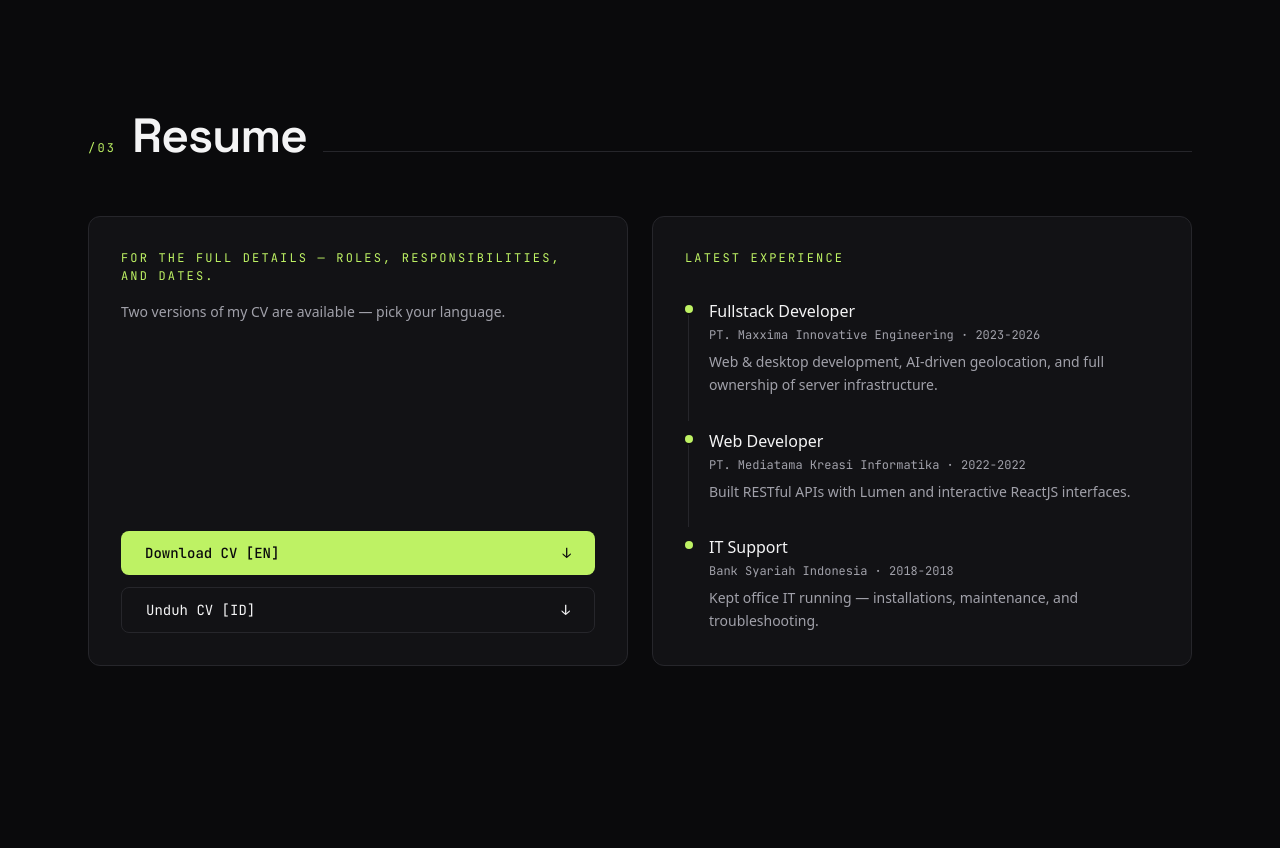
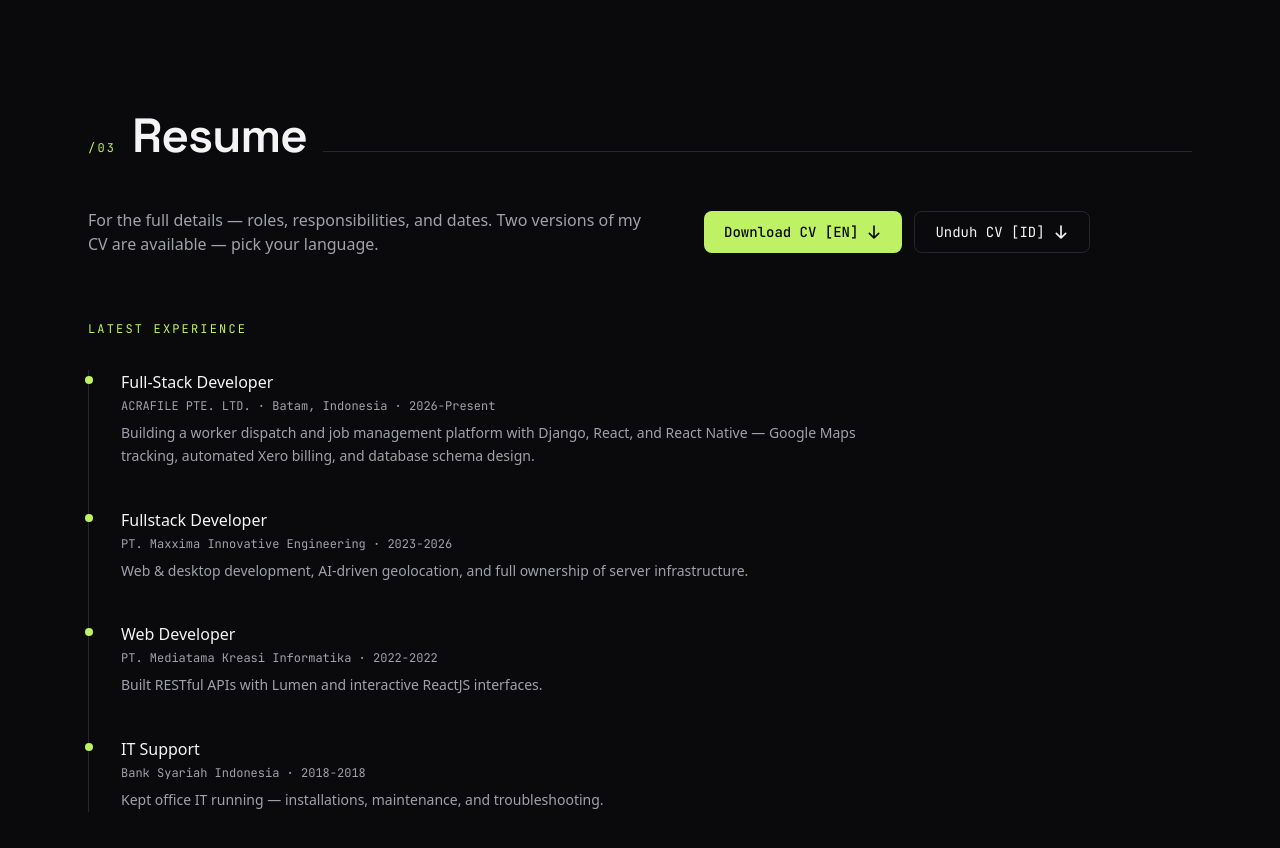
Before and after one commit to ginanjar-tg/my-portfolio, a Next.js app: page /components/Resume in a window 1280 px wide. Shown: the top 848 px of the page. Before the commit the page ends 800 px from the top, so only its background shows below. Built offline with nearby package versions, Linux system fonts and the light colour scheme.

Commit message:
fix: image drag, resume layout, entity bug; add ACRAFILE role

```diff
--- a/data/content.js
+++ b/data/content.js
@@ -34,6 +34,27 @@ export const languages = [
 ];
 
 export const workExperience = [
+  {
+    title: {
+      id: "Full-Stack Developer",
+      en: "Full-Stack Developer",
+      zh: "全栈开发工程师",
+    },
+    short: {
+      id: "Membangun platform manajemen layanan untuk penjadwalan pekerja dengan Django, React, dan React Native — pelacakan Google Maps, penagihan Xero otomatis, dan perancangan skema database.",
+      en: "Building a worker dispatch and job management platform with Django, React, and React Native — Google Maps tracking, automated Xero billing, and database schema design.",
+      zh: "使用Django、React和React Native构建工人调度与任务管理平台——集成Google Maps追踪、自动化Xero账单和数据库设计。",
+    },
+    description: {
+      id: "Mengembangkan platform manajemen layanan untuk penjadwalan dan pengelolaan pekerja menggunakan Django, React, dan React Native. Mengintegrasikan Google Maps API untuk pelacakan spasial dan mengadaptasi alur kerja akuntansi Xero untuk mengotomatiskan penagihan pekerjaan. Merancang skema database bersama Project Manager serta menerapkan strategi feature-branching modular untuk version control yang rapi.",
+      en: "Developing a service management platform for worker dispatch and job management using Django, React, and React Native. Integrated Google Maps API for spatial tracking and adapted Xero accounting workflows to automate job billing. Designed database schemas in collaboration with Project Managers and established modular feature-branching strategies for clean version control.",
+      zh: "使用Django、React和React Native开发用于工人调度和任务管理的服务管理平台。集成Google Maps API进行空间追踪，并适配Xero会计工作流以自动化任务计费。与项目经理协作设计数据库架构，并建立模块化功能分支策略以实现清晰的版本控制。",
+    },
+    techStack: ["Django", "React", "React Native", "Google Maps API", "Xero"],
+    company: "ACRAFILE PTE. LTD. · Batam, Indonesia",
+    year: "2026-Present",
+    type: "fulltime",
+  },
   {
     title: {
       id: "Fullstack Developer",
--- a/pages/components/About.js
+++ b/pages/components/About.js
@@ -41,16 +41,18 @@ export default function About() {
             whileInView="visible"
             viewport={{ once: true, amount: 0.3 }}
           >
-            <div className="w-full max-w-sm overflow-hidden rounded-xl border border-line">
+            <div className="w-64 overflow-hidden rounded-xl border border-line">
               <Image
                 src={pixelPic}
                 alt="Pixel-art portrait of Ginanjar"
                 width={800}
                 height={800}
+                draggable={false}
                 className="h-auto w-full"
               />
             </div>
-            <h3 className="eyebrow mb-4 mt-10">{t("technicalSkillsTitle")}</h3>
+            <div className="mt-12">
+              <h3 className="eyebrow mb-5">{t("technicalSkillsTitle")}</h3>
               <div className="flex flex-wrap gap-2">
                 {skills.map((skill) => (
                   <span key={skill} className="chip">
@@ -58,8 +60,10 @@ export default function About() {
                   </span>
                 ))}
               </div>
-            <h3 className="eyebrow mb-4 mt-10">{t("languagesTitle")}</h3>
-            <ul className="divide-y divide-line border-y border-line">
+            </div>
+            <div className="mt-12">
+              <h3 className="eyebrow mb-5">{t("languagesTitle")}</h3>
+              <ul className="panel divide-y divide-line px-5">
                 {languages.map((lang) => (
                   <li key={lang.name} className="flex items-center justify-between py-3">
                     <span className="text-sm text-ink">{lang.name}</span>
@@ -67,6 +71,7 @@ export default function About() {
                   </li>
                 ))}
               </ul>
+            </div>
           </motion.div>
         </div>
       </div>
--- a/pages/components/Hero.js
+++ b/pages/components/Hero.js
@@ -1,6 +1,6 @@
 import Image from "next/image";
 import { motion } from "framer-motion";
-import ginanjarPic from "../../public/webp/ginanjar.webp";
+import ginanjarPic from "../../public/webp/pixel.webp";
 import { useAppContext } from "../../context/AppContext";
 import { contact } from "../../data/content";
 
@@ -99,12 +99,10 @@ export default function Hero() {
               alt="Portrait of Ginanjar Tubagus Gumilar"
               width={800}
               height={800}
+              draggable={false}
               className="h-auto w-full"
             />
           </div>
-          <figcaption className="mt-3 text-right font-mono text-xs text-muted">
-            {"// ginanjar.webp"}
-          </figcaption>
         </motion.figure>
       </div>
     </section>
--- a/pages/components/Projects.js
+++ b/pages/components/Projects.js
@@ -70,6 +70,7 @@ export default function Projects() {
                 <Image
                   src={project.image}
                   alt={project.title[language]}
+                  draggable={false}
                   className="h-auto w-full"
                 />
               </div>
@@ -92,7 +93,10 @@ export default function Projects() {
                     rel="noopener noreferrer"
                     className="mt-5 inline-flex items-center gap-1 font-mono text-xs text-lime hover:underline"
                   >
-                    {t("viewProject")} &nearr;
+                    {t("viewProject")}
+                    <svg className="h-3 w-3" viewBox="0 0 24 24" fill="none" stroke="currentColor" strokeWidth="2.5">
+                      <path strokeLinecap="round" strokeLinejoin="round" d="M7 17L17 7M7 7h10v10" />
+                    </svg>
                   </a>
                 )}
               </div>
--- a/pages/components/Resume.js
+++ b/pages/components/Resume.js
@@ -3,10 +3,16 @@ import { useAppContext } from "../../context/AppContext";
 import { contact, workExperience } from "../../data/content";
 import SectionHeading from "./SectionHeading";
 
-const fadeUp = (delay = 0) => ({
+const fadeUp = {
   hidden: { opacity: 0, y: 24 },
-  visible: { opacity: 1, y: 0, transition: { duration: 0.5, ease: "easeOut", delay } },
-});
+  visible: { opacity: 1, y: 0, transition: { duration: 0.5, ease: "easeOut" } },
+};
+
+const downloadIcon = (
+  <svg className="h-4 w-4" viewBox="0 0 24 24" fill="none" stroke="currentColor" strokeWidth="2.5">
+    <path strokeLinecap="round" strokeLinejoin="round" d="M19 14l-7 7m0 0l-7-7m7 7V3" />
+  </svg>
+);
 
 export default function Resume() {
   const { t, language } = useAppContext();
@@ -16,64 +22,58 @@ export default function Resume() {
       <div className="mx-auto max-w-6xl px-6">
         <SectionHeading index="03" title={t("resumeTitle")} />
 
-        <div className="mt-14 grid gap-6 md:grid-cols-2">
         <motion.div
-            variants={fadeUp()}
+          variants={fadeUp}
           initial="hidden"
           whileInView="visible"
           viewport={{ once: true, amount: 0.3 }}
-            className="panel flex flex-col p-8"
+          className="mt-12 flex flex-wrap items-center gap-x-10 gap-y-6"
         >
-            <div>
-              <h3 className="eyebrow">{t("resumeSub")}</h3>
-              <p className="mt-4 text-sm leading-relaxed text-muted">{t("cvNote")}</p>
-            </div>
-            <div className="mt-auto space-y-3 pt-8">
+          <p className="max-w-xl text-muted">
+            {t("resumeSub")} {t("cvNote")}
+          </p>
+          <div className="flex flex-wrap gap-3">
             <a
               href={contact.cvEn}
               target="_blank"
               rel="noopener noreferrer"
-                className="flex items-center justify-between rounded-lg bg-lime px-6 py-3 font-mono text-sm font-medium text-[#0A0A0C] transition-opacity hover:opacity-90"
+              className="inline-flex items-center gap-2 rounded-lg bg-lime px-5 py-2.5 font-mono text-sm font-medium text-[#0A0A0C] transition-opacity hover:opacity-90"
             >
-                {t("downloadCvEn")} <span>&darr;</span>
+              {t("downloadCvEn")} {downloadIcon}
             </a>
             <a
               href={contact.cvId}
               target="_blank"
               rel="noopener noreferrer"
-                className="flex items-center justify-between rounded-lg border border-line px-6 py-3 font-mono text-sm text-ink transition-colors hover:border-lime hover:text-lime"
+              className="inline-flex items-center gap-2 rounded-lg border border-line px-5 py-2.5 font-mono text-sm text-ink transition-colors hover:border-lime hover:text-lime"
             >
-                {t("downloadCvId")} <span>&darr;</span>
+              {t("downloadCvId")} {downloadIcon}
             </a>
           </div>
         </motion.div>
 
         <motion.div
-            variants={fadeUp(0.15)}
+          variants={fadeUp}
           initial="hidden"
           whileInView="visible"
-            viewport={{ once: true, amount: 0.3 }}
-            className="panel p-8"
+          viewport={{ once: true, amount: 0.2 }}
+          className="mt-16"
         >
           <h3 className="eyebrow mb-8">{t("latestExperience")}</h3>
-            <ol className="space-y-8">
+          <ol className="border-l border-line pl-8">
             {workExperience.map((job, index) => (
-                <li key={job.company} className="relative pl-6">
-                  <span className="absolute left-0 top-1.5 h-2 w-2 rounded-full bg-lime" />
-                  {index < workExperience.length - 1 && (
-                    <span className="absolute bottom-[-1.5rem] left-[3px] top-4 w-px bg-line" aria-hidden="true" />
-                  )}
+              <li key={job.company} className={`relative ${index < workExperience.length - 1 ? "pb-10" : ""}`}>
+                <span className="absolute left-[-36px] top-1.5 h-2 w-2 rounded-full bg-lime" aria-hidden="true" />
                 <h4 className="font-medium text-ink">{job.title[language]}</h4>
                 <p className="mt-1 font-mono text-xs text-muted">
                   {job.company} &middot; {job.year}
                 </p>
-                  <p className="mt-2 text-sm leading-relaxed text-muted">{job.short[language]}</p>
+                <p className="mt-2 max-w-3xl text-sm leading-relaxed text-muted">{job.short[language]}</p>
               </li>
             ))}
           </ol>
         </motion.div>
       </div>
-      </div>
     </section>
   );
 }
--- a/styles/globals.css
+++ b/styles/globals.css
@@ -68,6 +68,11 @@ body {
   color: var(--lime);
 }
 
+img {
+  -webkit-user-drag: none;
+  user-select: none;
+}
+
 @media (prefers-reduced-motion: reduce) {
   html {
     scroll-behavior: auto;
```
Lines whose indentation alone changed are shown as unchanged.
